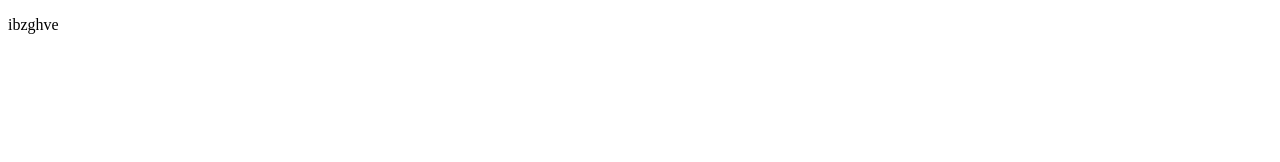
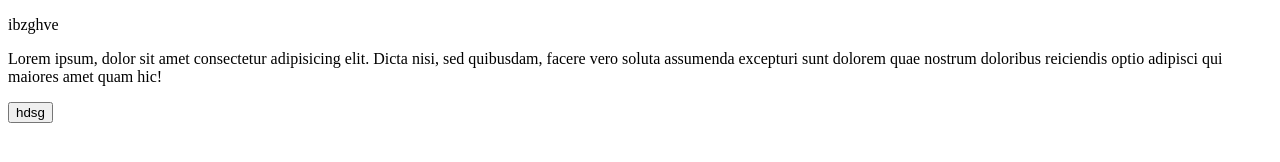
Before and after one commit to HAMIDOUBARRY/git_dart, a plain HTML site: page index.html in a window 1280 px wide. Drawn offline with Linux system fonts and the light colour scheme.

Commit message:
ajout du button

```diff
--- a/index.html
+++ b/index.html
@@ -7,5 +7,7 @@
 </head>
 <body>
     <p>ibzghve</p>
+    <p>Lorem ipsum, dolor sit amet consectetur adipisicing elit. Dicta nisi, sed quibusdam, facere vero soluta assumenda excepturi sunt dolorem quae nostrum doloribus reiciendis optio adipisci qui maiores amet quam hic!</p>
+    <button>hdsg</button>
 </body>
 </html>
```
